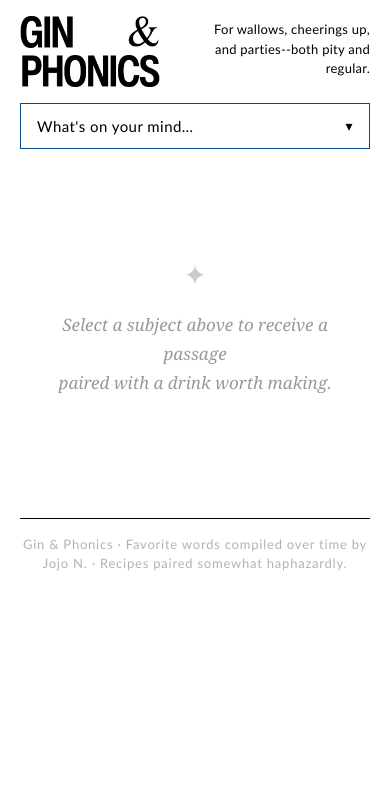
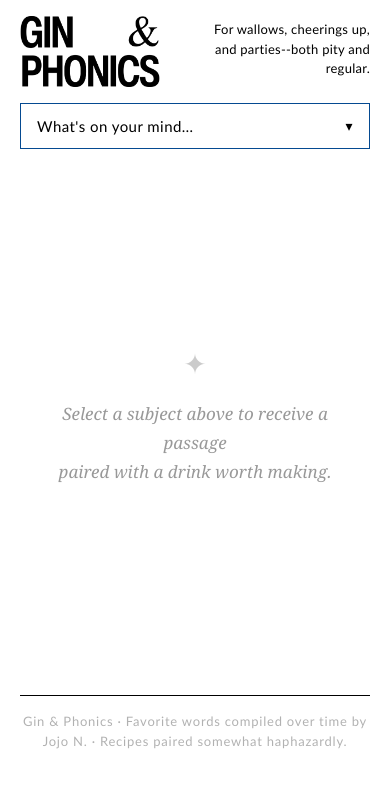
Before and after one commit to jnickolin/gin-and-phonics, a React (Vite) app: page / in a window 390 px wide. Shown: the top 788 px of the page. Built offline with nearby package versions, Linux system fonts and the light colour scheme; a web font is replaced by a local one.

Commit message:
Update empty state vertical padding.

```diff
--- a/src/styles/Layout.css
+++ b/src/styles/Layout.css
@@ -1,7 +1,13 @@
 /* ─── EMPTY STATE ────────────────────────────────────────────────────────── */
 .empty-state {
   text-align: center;
-  padding: 80px 20px;
+  padding: 30vh 20px;
+}
+
+@media (max-width: 680px) {
+  .empty-state {
+    padding: 20vh 20px;
+  }
 }
 
 .empty-state__icon {
```
